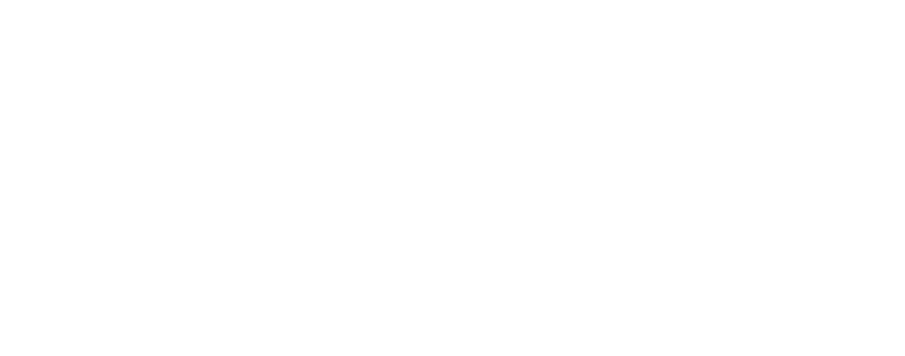
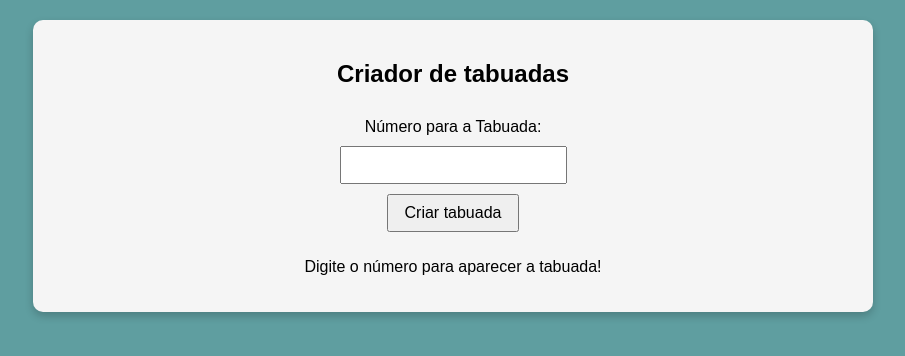
Before and after one commit to arthurrobertoalves/criador-de-tabuada-html, a plain HTML site: page index.html in a window 1280 px wide. Shown: the whole page, without its empty margins (187-1092 px from the left). Drawn offline with Linux system fonts and the light colour scheme.

Commit message:
create  js and css

```diff
--- a/index.html
+++ b/index.html
@@ -3,9 +3,21 @@
 <head>
     <meta charset="UTF-8">
     <meta name="viewport" content="width=device-width, initial-scale=1.0">
-    <title>Calculadora</title>
+    <title>Tabuada</title>
+    <link rel="stylesheet" href="style.css">
 </head>
 <body>
+    <section class="container">
+        <h1>Criador de tabuadas</h1>
 
+        <label for="inicio">Número para a Tabuada: </label>
+        <input type="number" id="inicio" required>
+
+
+        <button onclick="tabuada()">Criar tabuada</button>
+
+        <p id="text">Digite o número para aparecer a tabuada!</p>
+      </section>
+    <script src="script.js"></script>
 </body>
 </html>
--- /dev/null
+++ b/script.js
@@ -0,0 +1,3 @@
+function tabuada(){
+
+}
--- /dev/null
+++ b/style.css
@@ -0,0 +1,35 @@
+body {
+    background-color: cadetblue;
+    margin: 0;
+    font-family: Arial, sans-serif;
+}
+
+section {
+    background-color: whitesmoke;
+    padding: 20px;
+    margin: 20px auto;
+    border-radius: 10px;
+    box-shadow: 0 4px 8px rgba(0, 0, 0, 0.2);
+    max-width: 800px;
+}
+  .container {
+    display: flex;
+    flex-direction: column;
+    align-items: center;
+    gap: 10px;
+    padding: 20px;
+  }
+
+  input {
+    padding: 5px;
+    font-size: 16px;
+    margin: auto;
+    padding: 8px;
+    font-size: 16px;
+  }
+
+  button {
+    padding: 8px 16px;
+    font-size: 16px;
+    cursor: pointer;
+  }
```
